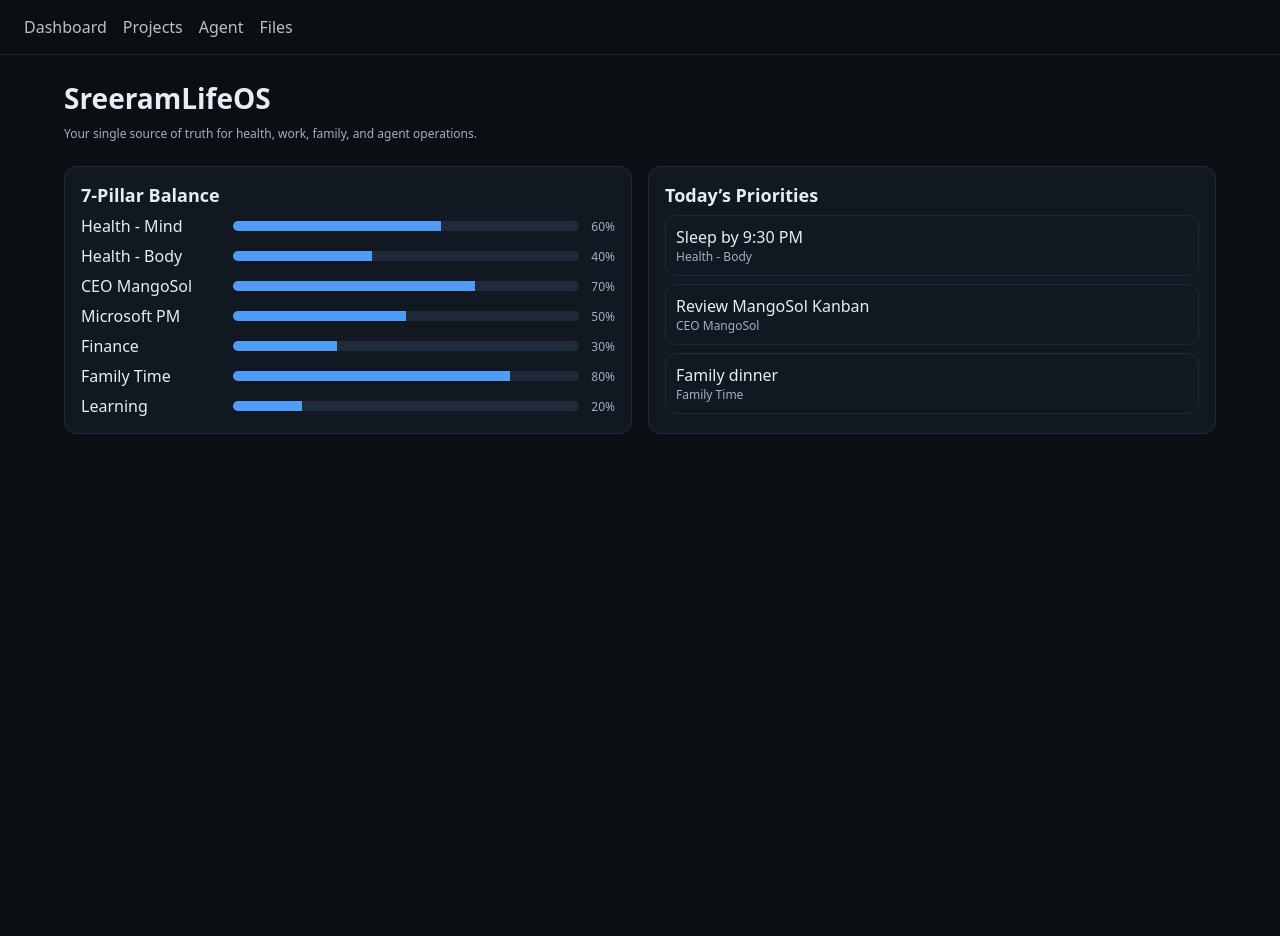
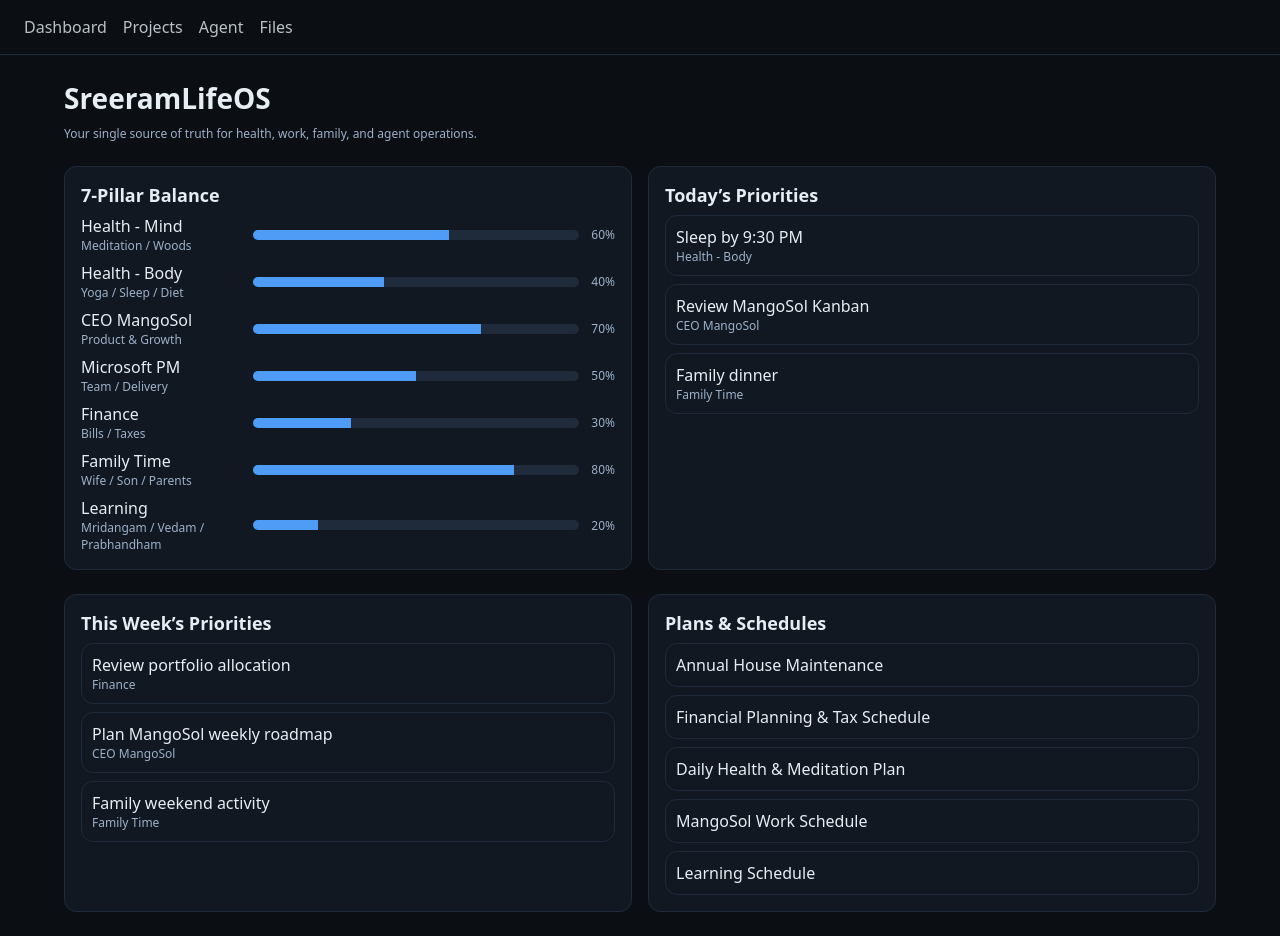
Before and after one commit to premsreeramassistant-dotcom/SreeramLifeOS-App, a Next.js app: page / in a window 1280 px wide. Before the commit the page ends 800 px from the top, so only its background shows below. Built offline with nearby package versions, Linux system fonts and the light colour scheme.

Commit message:
feat: add weekly priorities and 7-pillar dashboard links

```diff
--- a/app/page.tsx
+++ b/app/page.tsx
@@ -1,5 +1,7 @@
 import PillarDashboard from '../components/PillarDashboard';
 import TodayPriorities from '../components/TodayPriorities';
+import WeeklyPriorities from '../components/WeeklyPriorities';
+import LifeOSLinks from '../components/LifeOSLinks';
 
 export default async function HomePage() {
   return (
@@ -12,6 +14,10 @@
         <PillarDashboard />
         <TodayPriorities />
       </div>
+      <div className="grid grid-2">
+        <WeeklyPriorities />
+        <LifeOSLinks />
+      </div>
     </div>
   );
 }
--- /dev/null
+++ b/components/LifeOSLinks.tsx
@@ -0,0 +1,22 @@
+const links = [
+  { name: 'Annual House Maintenance', href: 'https://raw.githubusercontent.com/premsreeramassistant-dotcom/SreeramLifeOS-Data/master/data/annual_maintenance.md' },
+  { name: 'Financial Planning & Tax Schedule', href: 'https://raw.githubusercontent.com/premsreeramassistant-dotcom/SreeramLifeOS-Data/master/data/financial_planning.md' },
+  { name: 'Daily Health & Meditation Plan', href: 'https://raw.githubusercontent.com/premsreeramassistant-dotcom/SreeramLifeOS-Data/master/data/health_plan.md' },
+  { name: 'MangoSol Work Schedule', href: 'https://raw.githubusercontent.com/premsreeramassistant-dotcom/SreeramLifeOS-Data/master/data/mangosol_work.md' },
+  { name: 'Learning Schedule', href: 'https://raw.githubusercontent.com/premsreeramassistant-dotcom/SreeramLifeOS-Data/master/data/learning_schedule.md' },
+];
+
+export default function LifeOSLinks() {
+  return (
+    <div className="card">
+      <div className="h2">Plans & Schedules</div>
+      <div className="list">
+        {links.map((l) => (
+          <a key={l.name} href={l.href} target="_blank" rel="noreferrer" className="card" style={{ padding: 10 }}>
+            {l.name}
+          </a>
+        ))}
+      </div>
+    </div>
+  );
+}
--- a/components/PillarDashboard.tsx
+++ b/components/PillarDashboard.tsx
@@ -1,11 +1,11 @@
 const pillars = [
-  { name: 'Health - Mind', progress: 0.6 },
-  { name: 'Health - Body', progress: 0.4 },
-  { name: 'CEO MangoSol', progress: 0.7 },
-  { name: 'Microsoft PM', progress: 0.5 },
-  { name: 'Finance', progress: 0.3 },
-  { name: 'Family Time', progress: 0.8 },
-  { name: 'Learning', progress: 0.2 }
+  { name: 'Health - Mind', progress: 0.6, note: 'Meditation / Woods' },
+  { name: 'Health - Body', progress: 0.4, note: 'Yoga / Sleep / Diet' },
+  { name: 'CEO MangoSol', progress: 0.7, note: 'Product & Growth' },
+  { name: 'Microsoft PM', progress: 0.5, note: 'Team / Delivery' },
+  { name: 'Finance', progress: 0.3, note: 'Bills / Taxes' },
+  { name: 'Family Time', progress: 0.8, note: 'Wife / Son / Parents' },
+  { name: 'Learning', progress: 0.2, note: 'Mridangam / Vedam / Prabhandham' }
 ];
 
 export default function PillarDashboard() {
@@ -15,7 +15,10 @@
       <div className="list">
         {pillars.map((p) => (
           <div key={p.name} className="pillar">
-            <div style={{ width: 140 }}>{p.name}</div>
+            <div style={{ width: 160 }}>
+              <div>{p.name}</div>
+              <div className="small">{p.note}</div>
+            </div>
             <div className="bar"><span style={{ width: `${p.progress * 100}%` }} /></div>
             <div className="small">{Math.round(p.progress * 100)}%</div>
           </div>
--- /dev/null
+++ b/components/WeeklyPriorities.tsx
@@ -0,0 +1,21 @@
+const weekly = [
+  { title: 'Review portfolio allocation', pillar: 'Finance' },
+  { title: 'Plan MangoSol weekly roadmap', pillar: 'CEO MangoSol' },
+  { title: 'Family weekend activity', pillar: 'Family Time' }
+];
+
+export default function WeeklyPriorities() {
+  return (
+    <div className="card">
+      <div className="h2">This Week’s Priorities</div>
+      <div className="list">
+        {weekly.map((p) => (
+          <div key={p.title} className="card" style={{ padding: 10 }}>
+            <div>{p.title}</div>
+            <div className="small">{p.pillar}</div>
+          </div>
+        ))}
+      </div>
+    </div>
+  );
+}
```
